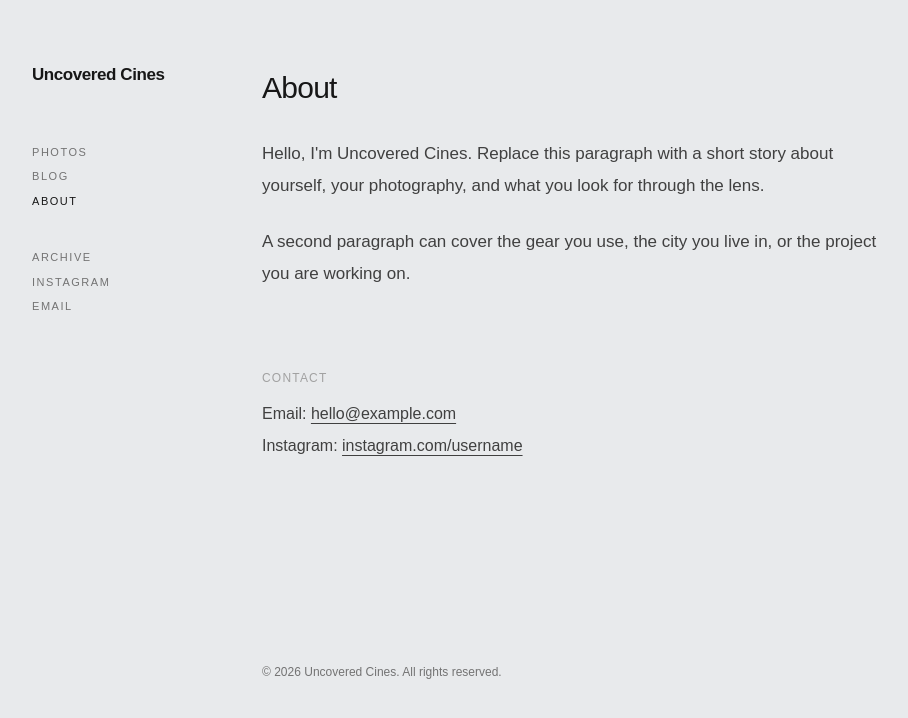
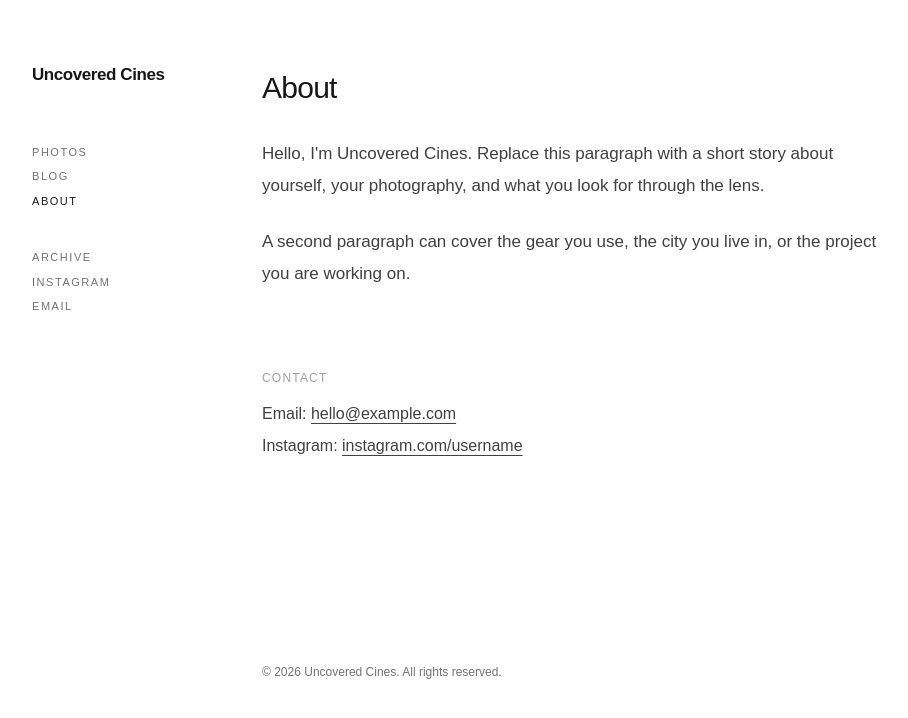
Before and after one commit to blkworld/port, a Next.js app in the folder portofolio-foto/: page /about in a window 1280 px wide. Shown: the top 718 px of the page, without its empty margins (38-946 px from the left). Built offline with nearby package versions, Linux system fonts and the light colour scheme; no server answers; a web font is replaced by a local one.

Commit message:
Background Color

```diff
--- a/portofolio-foto/components/SiteShell.tsx
+++ b/portofolio-foto/components/SiteShell.tsx
@@ -6,7 +6,7 @@ import Sidebar from '@/components/Sidebar'
 import Footer from '@/components/Footer'
 
 // Satu warna latar untuk semua halaman. Ganti kodenya di sini kalau mau.
-const BACKGROUND = 'bg-[#fffff]'
+const BACKGROUND = 'bg-[#ffffff]'
 
 export default function SiteShell({ children }: { children: ReactNode }) {
   const pathname = usePathname()
```
